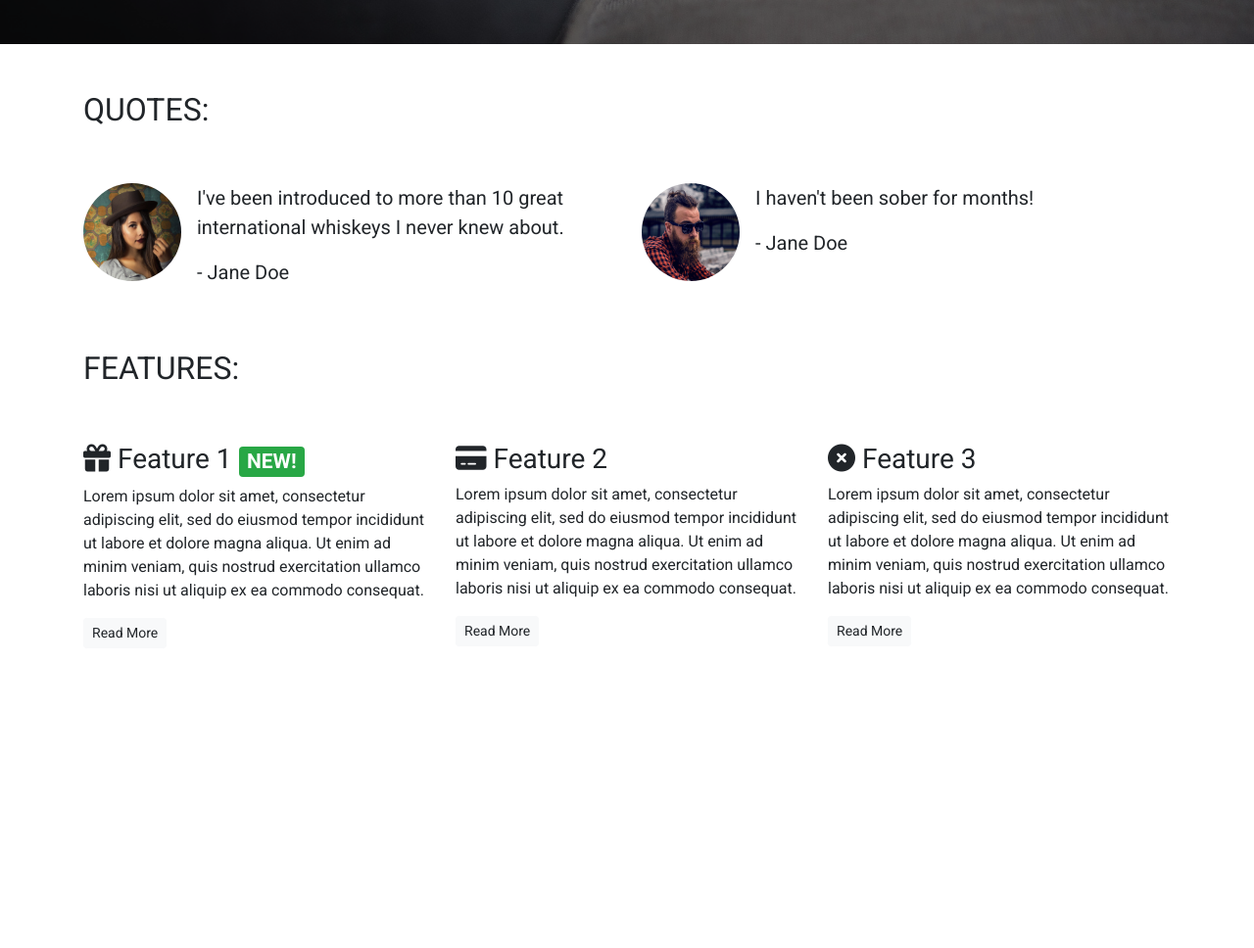
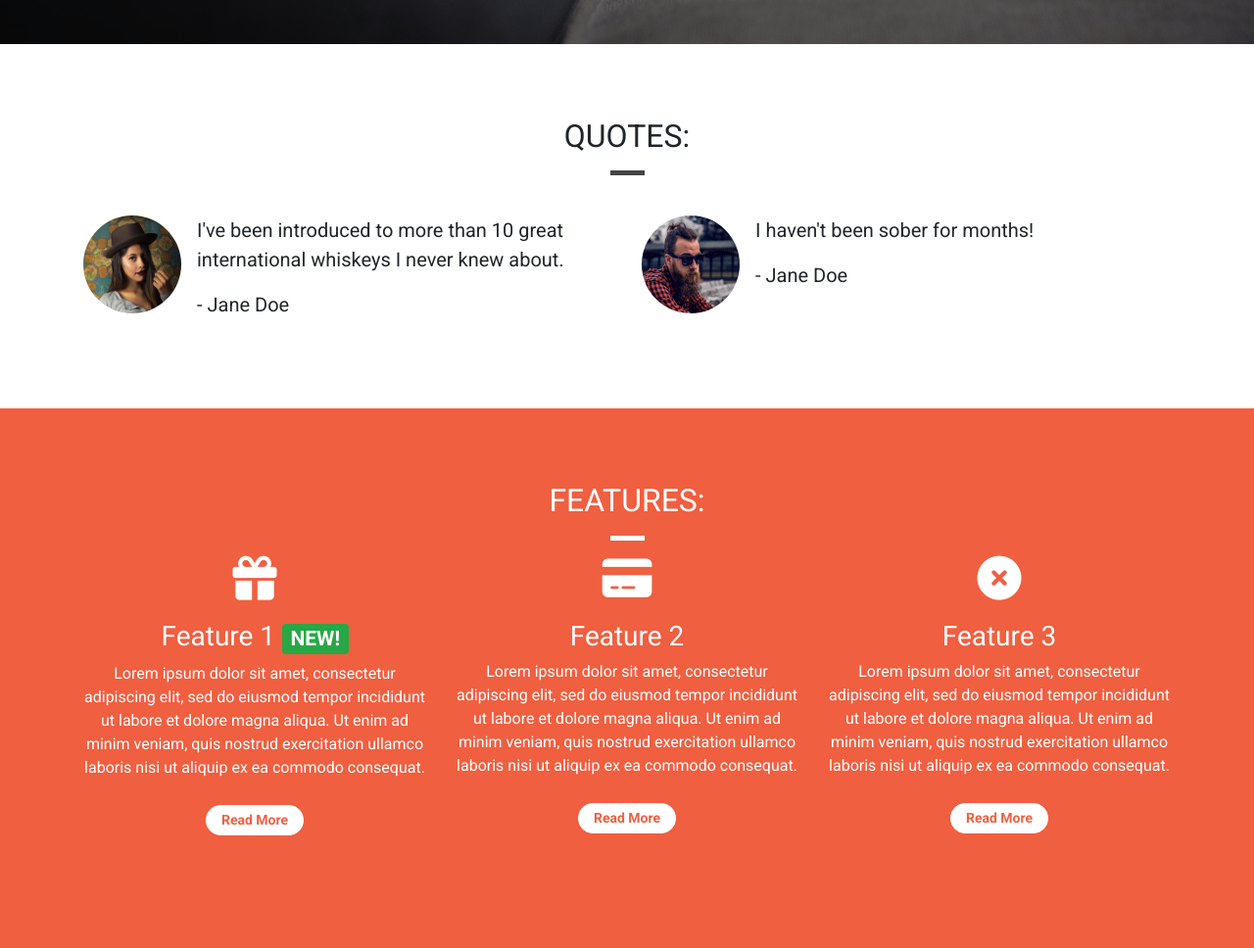
Before and after one commit to StephenIles/Whiskey-Drop, a plain HTML site: page index.html in a window 1280 px wide. Shown: the part 755-1723 px from the top of the page at 98% size. Before the commit the page ends 1433 px from the top, so only its background shows below. Drawn offline with nearby package versions, Linux system fonts and the light colour scheme.

Commit message:
feat:finished adding the additional styling to our bootstrap website

```diff
--- a/assets/css/style.css
+++ b/assets/css/style.css
@@ -1,5 +1,12 @@
 body {
     font-family: 'Roboto', sans-serif;
+}
+
+.container-wrapper {}
+
+.container-wrapper--red {
+    background-color: #f05f40;
+    color: white;
 }
 
 .alert-container .col-12 {
@@ -43,20 +50,49 @@ body {
 
 .features-container {}
 
+/* Page Headers */
+
+.page-header {
+    margin-bottom: 0;
+    border-bottom: 0;
+    text-align: center;
+}
+
+.page-header h2 {
+    margin-top: 0;
+}
+
+.quotes .page-header {
+    margin-bottom: 25px;
+}
+
 /*Block Dividers */
 
 .block-divider {
     width: 75px;
     height: 5px;
     border: 0;
+    background-color: #444;
 }
 
 .block-divider--orange {
     background-color: #f05f40;
 }
 
+.block-divider--white {
+    background-color: white;
+}
+
 .block-divider--short {
     width: 35px;
+}
+
+
+/* Content Containers */
+
+.content-container {
+    padding-top: 75px;
+    padding-bottom: 75px;
 }
 
 /* Navbar */
@@ -134,3 +170,24 @@ body {
     background-color: #df4929;
     border-color: #df4929;
 }
+
+.feature {
+    text-align: center;
+    margin-bottom: 40px;
+}
+
+.feature i {
+    margin-bottom: 20px;
+    font-size: 45px;
+    line-height: 45px;
+}
+
+.feature .btn {
+    background-color: white;
+    border-color: white;
+    border-radius: 15px;
+    min-width: 100px;
+    font-weight: bold;
+    margin-top: 10px;
+    color: #f05f40;
+}
--- a/index.html
+++ b/index.html
@@ -126,11 +126,13 @@
     <!-- /.callout -->
 
     <!-- Quotes -->
-    <div class="container quotes-container">
+    <div class="container-wrapper">
+      <div class="container quotes-container content-container">
         <section class="quotes">
           <div class="row">
-          <div class="col-12 my-5">
+            <div class="col-12 page-header">
               <h2 class="text-uppercase">Quotes:</h2>
+              <hr class="block-divider block-divider--short" />
             </div>
           </div>
           <div class="row">
@@ -176,28 +178,33 @@
           </div>
         </section>
       </div>
+    </div>
     <!-- /.quotes -->
 
     <!-- Features -->
-    <div class="container features-container">
+    <div class="container-wrapper container-wrapper--red">
+      <div class="container features-container content-container">
         <section class="features">
           <div class="row">
-          <div class="col-12 my-5">
+            <div class="col-12 page-header">
               <h2 class="text-uppercase">Features:</h2>
+              <hr
+                class="block-divider block-divider--short block-divider--white"
+              />
             </div>
           </div>
           <div class="row">
             <div class="col-12 col-md-6 col-lg-4">
               <div class="feature">
                 <h3>
-                <i class="fa-solid fa-gift d-none d-sm-inline"></i> Feature 1
+                  <i class="fa-solid fa-gift d-none d-sm-block"></i> Feature 1
                   <span class="badge badge-success">NEW!</span>
                 </h3>
                 <p>
-                Lorem ipsum dolor sit amet, consectetur adipiscing elit, sed do
-                eiusmod tempor incididunt ut labore et dolore magna aliqua. Ut
-                enim ad minim veniam, quis nostrud exercitation ullamco laboris
-                nisi ut aliquip ex ea commodo consequat.
+                  Lorem ipsum dolor sit amet, consectetur adipiscing elit, sed
+                  do eiusmod tempor incididunt ut labore et dolore magna aliqua.
+                  Ut enim ad minim veniam, quis nostrud exercitation ullamco
+                  laboris nisi ut aliquip ex ea commodo consequat.
                 </p>
                 <p><a class="btn btn-sm btn-light" href="">Read More</a></p>
               </div>
@@ -205,14 +212,14 @@
             <div class="col-12 col-md-6 col-lg-4">
               <div class="feature">
                 <h3>
-                <i class="fa-solid fa-credit-card d-none d-sm-inline"></i>
+                  <i class="fa-solid fa-credit-card d-none d-sm-block"></i>
                   Feature 2
                 </h3>
                 <p>
-                Lorem ipsum dolor sit amet, consectetur adipiscing elit, sed do
-                eiusmod tempor incididunt ut labore et dolore magna aliqua. Ut
-                enim ad minim veniam, quis nostrud exercitation ullamco laboris
-                nisi ut aliquip ex ea commodo consequat.
+                  Lorem ipsum dolor sit amet, consectetur adipiscing elit, sed
+                  do eiusmod tempor incididunt ut labore et dolore magna aliqua.
+                  Ut enim ad minim veniam, quis nostrud exercitation ullamco
+                  laboris nisi ut aliquip ex ea commodo consequat.
                 </p>
                 <p><a class="btn btn-sm btn-light" href="">Read More</a></p>
               </div>
@@ -220,20 +227,21 @@
             <div class="col-12 d-md-none d-lg-block col-lg-4">
               <div class="feature">
                 <h3>
-                <i class="fa-solid fa-circle-xmark d-none d-sm-inline"></i>
+                  <i class="fa-solid fa-circle-xmark d-none d-sm-block"></i>
                   Feature 3
                 </h3>
                 <p>
-                Lorem ipsum dolor sit amet, consectetur adipiscing elit, sed do
-                eiusmod tempor incididunt ut labore et dolore magna aliqua. Ut
-                enim ad minim veniam, quis nostrud exercitation ullamco laboris
-                nisi ut aliquip ex ea commodo consequat.
+                  Lorem ipsum dolor sit amet, consectetur adipiscing elit, sed
+                  do eiusmod tempor incididunt ut labore et dolore magna aliqua.
+                  Ut enim ad minim veniam, quis nostrud exercitation ullamco
+                  laboris nisi ut aliquip ex ea commodo consequat.
                 </p>
                 <p><a class="btn btn-sm btn-light" href="">Read More</a></p>
               </div>
             </div>
           </div>
         </section>
+      </div>
     </div>
     <!-- /.features -->
     <div class="modal" tabindex="-1" role="dialog" id="signUpModal">
```
Lines whose indentation alone changed are shown as unchanged.
